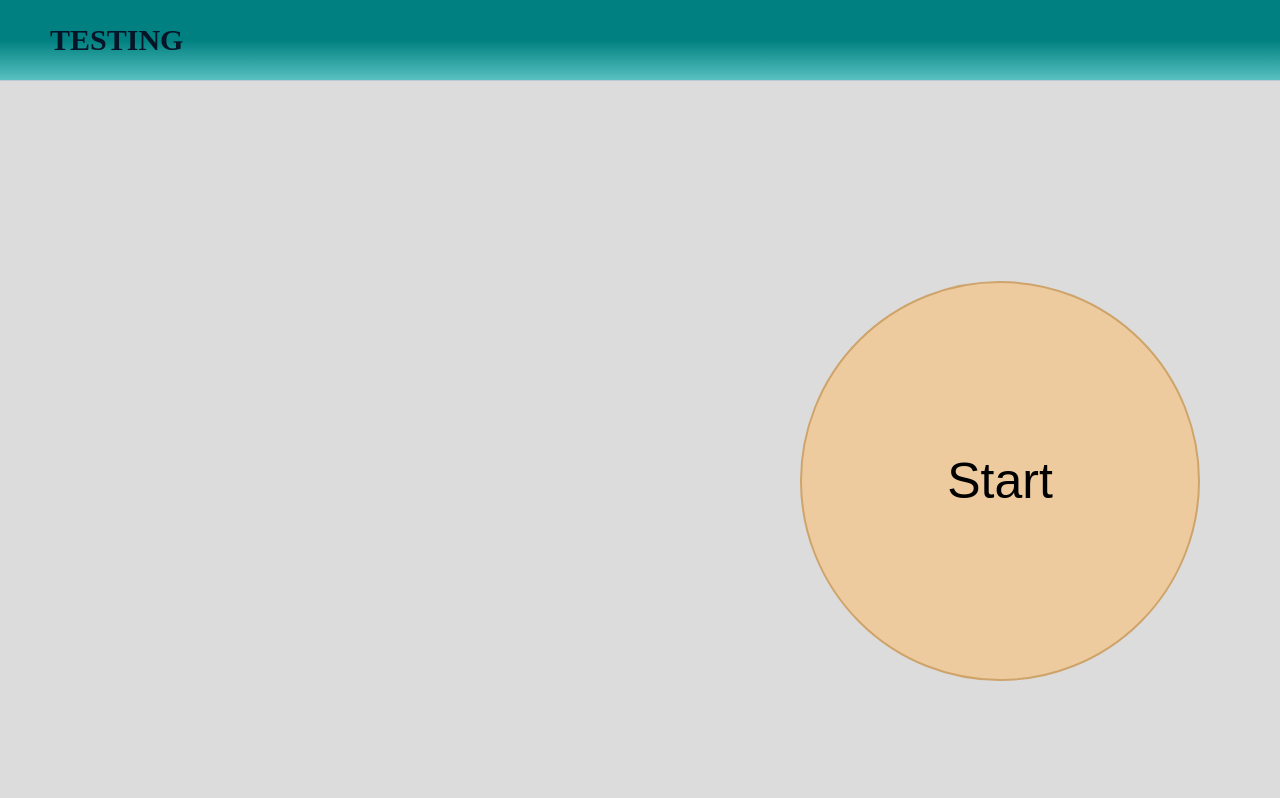
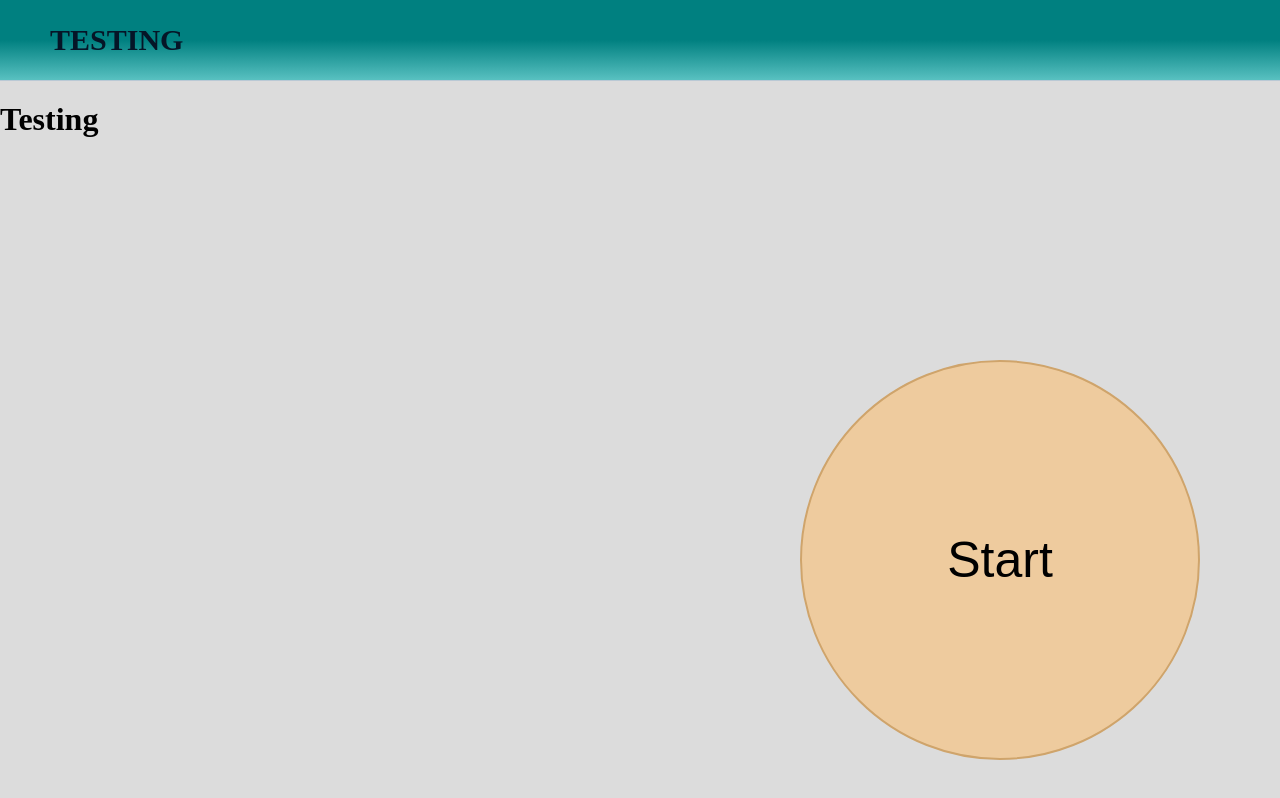
Before and after one commit to kevinnseri/testing, a React (Create React App) app: page / in a window 1280 px wide. Built offline with nearby package versions, Linux system fonts and the light colour scheme.

Commit message:
text added

```diff
--- a/src/counter/App.js
+++ b/src/counter/App.js
@@ -13,12 +13,12 @@ function App() {
 
     if (clockOn) {
       // setCounter(counter++)
-      interval.current = setInterval(function inter(){ setCounter(counter++);return inter;}(), 1000) // interval.current = setInterval(() => setCounter(counter++), 1000)
+      interval.current = setInterval(function inter() { setCounter(counter++); return inter; }(), 1000) // interval.current = setInterval(() => setCounter(counter++), 1000)
     } else {
       setCounter(0)
       clearInterval(interval.current);
     }
-  // eslint-disable-next-line react-hooks/exhaustive-deps
+    // eslint-disable-next-line react-hooks/exhaustive-deps
   }, [clockOn])
 
 
@@ -27,6 +27,10 @@ function App() {
 
       <div className='navBar'>
         <span className='title'>TESTING</span>
+      </div>
+
+      <div>
+        <h1>Testing</h1>
       </div>
 
       <div style={{ position: 'absolute', margin: '0', padding: '0' }}>
```
